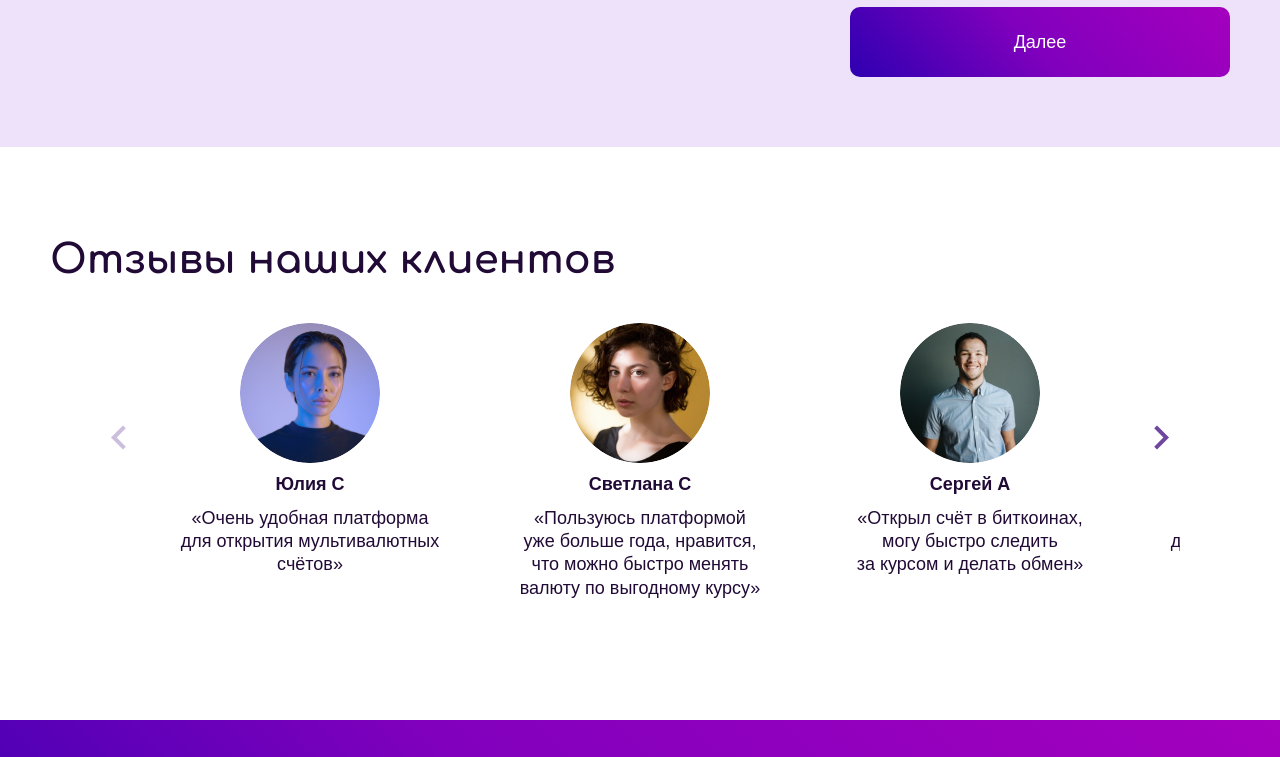
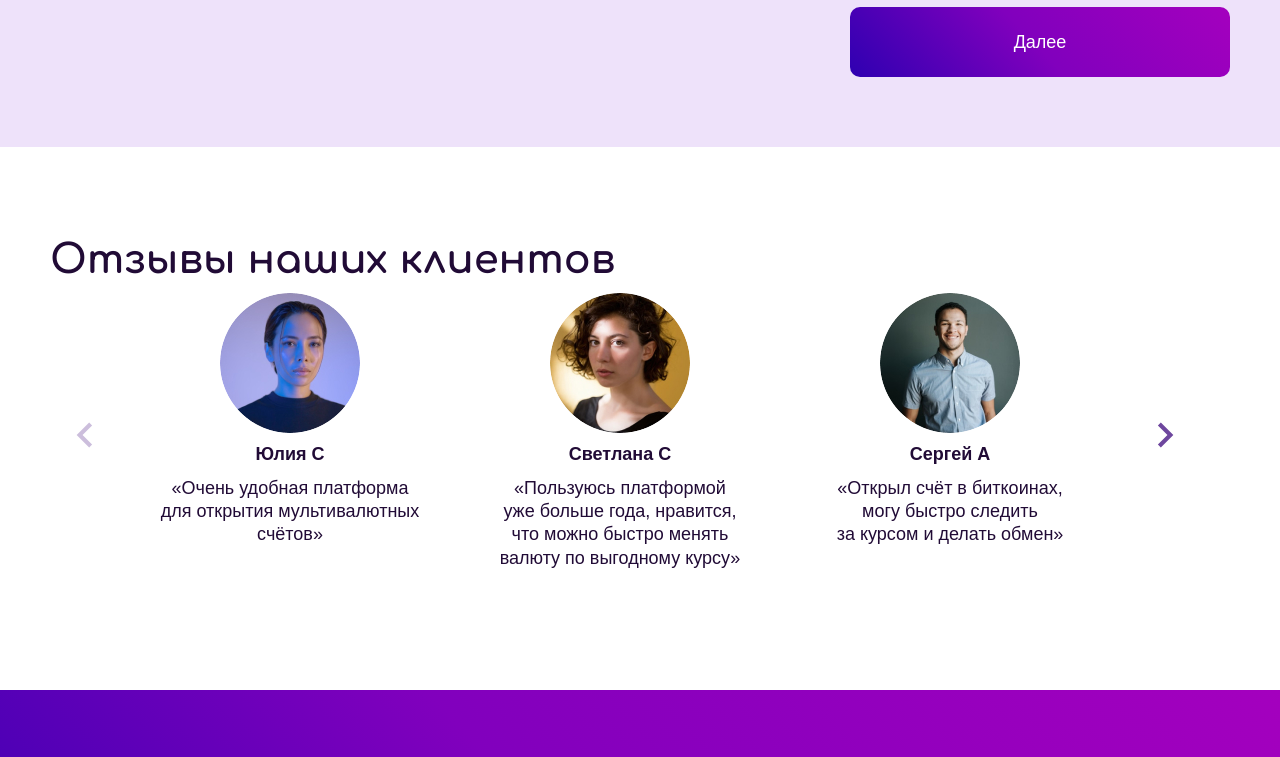
Before and after one commit to randvell/c-money-landing, a website built with webpack: page src/index.html in a window 1280 px wide. Shown: the part 1527-2284 px from the top of the page. Built offline with nearby package versions, Linux system fonts and the light colour scheme; files whose address does not match are found by name.

Commit message:
Swiper fixes

```diff
--- a/src/index.html
+++ b/src/index.html
@@ -248,9 +248,6 @@
                   <input class="input" name="middlename" type="text" required />
                 </div>
 
-                <div></div>
-                <div></div>
-
                 <button class="btn form__btn" type="button" data-action="next">
                   Далее
                 </button>
@@ -286,7 +283,12 @@
                   <label class="input-label" for="password"
                     >Придумайте пароль</label
                   >
-                  <input class="input" name="password" type="text" required />
+                  <input
+                    class="input"
+                    name="password"
+                    type="password"
+                    required
+                  />
                 </div>
 
                 <div class="input-container">
@@ -296,17 +298,26 @@
                   <input
                     class="input"
                     name="password-validation"
-                    type="text"
+                    type="password"
                     required
                   />
                 </div>
 
-                <div></div>
-                <div></div>
-
                 <button class="btn form__btn" type="submit">
                   Зарегистрироваться
                 </button>
+
+                <div class="agreement">
+                  <label class="agreement__container">
+                    <input type="checkbox" name="agreement" class="checkbox" />
+                    <p class="agreement__text">
+                      By clicking on the button, I consent to the
+                      <a class="agreement__link">processing of personal data</a>
+                      and agree to the
+                      <a class="agreement__link">privacy policy</a>
+                    </p>
+                  </label>
+                </div>
               </div>
             </form>
           </div>
@@ -320,25 +331,33 @@
             <div class="swiper">
               <ul class="swiper-wrapper reviews__list">
                 <li class="reviews__item swiper-slide">
+                  <div class="reviews__item-container">
                     <figure class="reviews__image-container">
                       <img class="reviews__image" src="./img/reviews/1.jpg" />
                       <figcaption class="reviews__author">Юлия С</figcaption>
                     </figure>
                     <p class="reviews__text">
-                    «Очень удобная платформа для открытия мультивалютных счётов»
+                      «Очень удобная платформа для открытия мультивалютных
+                      счётов»
                     </p>
+                  </div>
                 </li>
                 <li class="reviews__item swiper-slide">
+                  <div class="reviews__item-container">
                     <figure class="reviews__image-container">
                       <img class="reviews__image" src="./img/reviews/2.jpg" />
-                    <figcaption class="reviews__author">Светлана С</figcaption>
+                      <figcaption class="reviews__author">
+                        Светлана С
+                      </figcaption>
                     </figure>
                     <p class="reviews__text">
                       «Пользуюсь платформой уже больше года, нравится, что можно
                       быстро менять валюту по выгодному курсу»
                     </p>
+                  </div>
                 </li>
                 <li class="reviews__item swiper-slide">
+                  <div class="reviews__item-container">
                     <figure class="reviews__image-container">
                       <img class="reviews__image" src="./img/reviews/3.jpg" />
                       <figcaption class="reviews__author">Сергей А</figcaption>
@@ -347,56 +366,101 @@
                       «Открыл счёт в биткоинах, могу быстро следить за курсом
                       и делать обмен»
                     </p>
+                  </div>
                 </li>
                 <li class="reviews__item swiper-slide">
+                  <div class="reviews__item-container">
                     <figure class="reviews__image-container">
                       <img class="reviews__image" src="./img/reviews/1.jpg" />
                       <figcaption class="reviews__author">Юлия С</figcaption>
                     </figure>
                     <p class="reviews__text">
-                    «Очень удобная платформа для открытия мультивалютных счётов»
+                      «Очень удобная платформа для открытия мультивалютных
+                      счётов»
                     </p>
+                  </div>
                 </li>
-
                 <li class="reviews__item swiper-slide">
+                  <div class="reviews__item-container">
                     <figure class="reviews__image-container">
                       <img class="reviews__image" src="./img/reviews/1.jpg" />
                       <figcaption class="reviews__author">Юлия С</figcaption>
                     </figure>
                     <p class="reviews__text">
-                    «Очень удобная платформа для открытия мультивалютных счётов»
+                      «Очень удобная платформа для открытия мультивалютных
+                      счётов»
                     </p>
+                  </div>
                 </li>
               </ul>
-
+            </div>
             <svg
               class="swiper-button-prev"
-                width="17"
-                height="26"
-                viewBox="0 0 17 26"
+              width="50"
+              height="50"
+              viewBox="0 0 50 50"
               fill="none"
               xmlns="http://www.w3.org/2000/svg"
             >
-                <path
-                  d="M13.1666 0.5L16.1041 3.4375L6.56246 13L16.1041 22.5625L13.1666 25.5L0.666623 13L13.1666 0.5Z"
+              <g clip-path="url(#clip0_71_988)">
+                <rect
+                  width="50"
+                  height="50"
+                  rx="25"
+                  transform="matrix(-1 0 0 1 50 0)"
                   fill="currentColor"
                 />
+                <path
+                  d="M29.1665 12.5L32.104 15.4375L22.5623 25L32.104 34.5625L29.1665 37.5L16.6665 25L29.1665 12.5Z"
+                  fill="#6E479E"
+                />
+              </g>
+              <defs>
+                <clippath>
+                  <rect
+                    width="50"
+                    height="50"
+                    rx="25"
+                    transform="matrix(-1 0 0 1 50 0)"
+                    fill="white"
+                  />
+                </clippath>
+              </defs>
             </svg>
 
             <svg
               class="swiper-button-next"
-                width="17"
-                height="26"
-                viewBox="0 0 17 26"
+              width="50"
+              height="50"
+              viewBox="0 0 50 50"
               fill="none"
               xmlns="http://www.w3.org/2000/svg"
             >
-                <path
-                  d="M3.83325 0.5L0.895752 3.4375L10.4374 13L0.895752 22.5625L3.83325 25.5L16.3333 13L3.83325 0.5Z"
+              <g clip-path="url(#clip0_71_988)">
+                <rect
+                  width="50"
+                  height="50"
+                  rx="25"
+                  transform="matrix(-1 0 0 1 50 0)"
                   fill="currentColor"
                 />
+                <path
+                  d="M29.1665 12.5L32.104 15.4375L22.5623 25L32.104 34.5625L29.1665 37.5L16.6665 25L29.1665 12.5Z"
+                  fill="#6E479E"
+                />
+              </g>
+              <defs>
+                <clippath>
+                  <rect
+                    width="50"
+                    height="50"
+                    rx="75"
+                    transform="matrix(-1 0 0 1 50 0)"
+                    fill="white"
+                  />
+                </clippath>
+              </defs>
             </svg>
-            </div>
           </div>
         </div>
       </section>
--- a/src/js/swiper.ts
+++ b/src/js/swiper.ts
@@ -4,8 +4,8 @@ import 'swiper/swiper-bundle.css';
 
 document.addEventListener('DOMContentLoaded', () => {
   const swiper = new Swiper('.swiper', {
+    slidesPerView: 3,
     spaceBetween: 30,
-    slidesPerView: 3,
     modules: [Navigation],
     navigation: {
       nextEl: '.swiper-button-next',
--- a/src/style/_main.scss
+++ b/src/style/_main.scss
@@ -1,3 +1,4 @@
 @import 'main/advantages';
 @import 'main/register';
 @import 'main/reviews';
+@import 'main/agreement';
--- a/src/style/_ui.scss
+++ b/src/style/_ui.scss
@@ -1,3 +1,4 @@
 @import 'ui/button';
 @import 'ui/input';
 @import 'ui/swiper';
+@import 'ui/checkbox';
--- /dev/null
+++ b/src/style/main/_agreement.scss
@@ -0,0 +1,19 @@
+.agreement {
+  position: absolute;
+  font-size: 10px;
+  width: 320px;
+  right: 50px;
+  bottom: -50px;
+
+  &__container {
+    display: flex;
+    align-items: flex-start;
+    flex-direction: row;
+    gap: 5px;
+  }
+
+  &__link {
+    text-decoration: underline;
+    text-decoration-skip-ink: none;
+  }
+}
--- a/src/style/main/_register.scss
+++ b/src/style/main/_register.scss
@@ -41,6 +41,7 @@
 }
 
 .form {
+  position: relative;
   margin-bottom: 70px;
 
   &__step {
@@ -48,4 +49,8 @@
     grid-template-columns: 1fr 1fr 1fr;
     gap: 40px 20px;
   }
+
+  &__btn {
+    grid-column: 3 / 4;
+  }
 }
--- a/src/style/main/_reviews.scss
+++ b/src/style/main/_reviews.scss
@@ -1,6 +1,10 @@
 .reviews {
   padding-top: 90px;
   margin-bottom: 120px;
+
+  &__slider {
+    position: relative;
+  }
 
   &__header {
     margin-bottom: 10px;
@@ -8,14 +12,12 @@
 
   &__list {
     display: flex;
-    padding: 0 60px;
     line-height: 130%;
   }
 
-  &__item {
+  &__item-container {
     text-align: center;
     max-width: 260px;
-    padding: 30px 20px 0px 20px;
   }
 
   &__image-container {
--- /dev/null
+++ b/src/style/ui/_checkbox.scss
@@ -0,0 +1,5 @@
+.checkbox {
+  &:checked {
+    accent-color: $purple;
+  }
+}
--- a/src/style/ui/_swiper.scss
+++ b/src/style/ui/_swiper.scss
@@ -1,19 +1,27 @@
 .swiper {
-  overflow: hidden;
-  max-width: 1080px;
+  max-width: 960px;
   margin: 0 auto;
 }
 
 .swiper-wrapper {
-  display: flex;
   padding: 0;
 }
 
 .swiper-button-prev,
 .swiper-button-next {
-  width: 17px !important;
-  height: 25px !important;
+  width: 50px !important;
+  height: 50px !important;
   background: none;
   position: absolute;
-  color: $purple !important;
+  color: $white !important;
+
+  &:hover {
+    color: #dfd4eb !important;
+  }
 }
+
+.swiper-button-next {
+  transform: rotate(180deg);
+  right: 40px !important;
+  left: auto !important;
+}
--- a/webpack.config.js
+++ b/webpack.config.js
@@ -18,7 +18,7 @@ module.exports = {
     static: {
       directory: path.resolve(__dirname, 'dist'),
     },
-    watchFiles: ['**/*.html', '**/*.scss', '**/*.css'],
+    watchFiles: ['src/**/*.{html,scss,css}'],
   },
   entry: ['@babel/polyfill', path.resolve(__dirname, 'src', 'index.ts')],
   output: {
```
Lines whose indentation alone changed are shown as unchanged.
